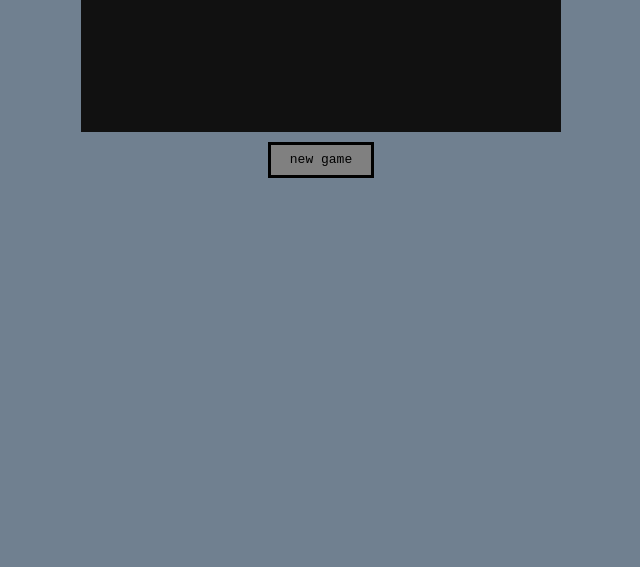
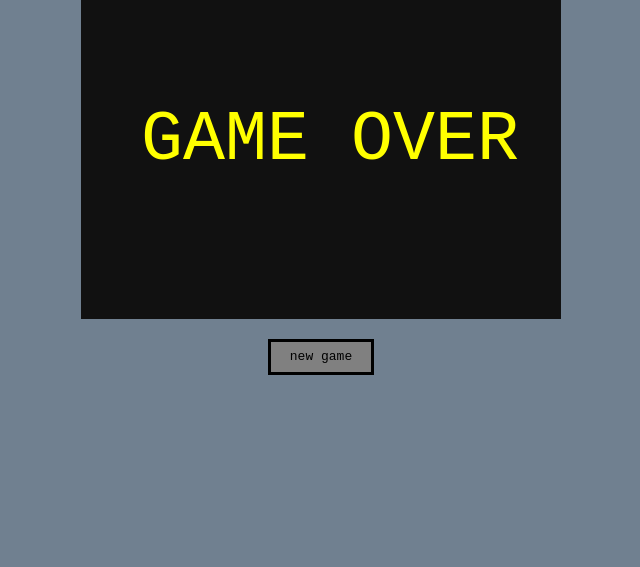
Before and after one commit to timhobson85/breakout, a plain HTML site: page index.html in a window 1280 px wide. Shown: the part 233-800 px from the top of the page, without its empty margins (319-959 px from the left). Drawn offline with Linux system fonts and the light colour scheme.

Commit message:
styling changes

```diff
--- a/index.html
+++ b/index.html
@@ -16,13 +16,22 @@
     }
     body {
       background-color: slategrey;
+      display: flex;
+    }
+    #container{
+      height: 100vh;
+      width: 100vw;
+      display:flex;
+      flex-direction: column;
+      justify-content: center;
+      align-items: center;
     }
     canvas {
       background: #111;
       display: block;
       margin: 10px auto;
     }
-    div {
+    #newGame {
       margin: 10px auto;
       display: block;
       width: 100px;
@@ -32,12 +41,18 @@
       line-height: 30px;
       border-style: solid;
     }
+    h1, #newGame {
+      /* border: 1px solid red;
+      position: absolute; */
+    }
   </style>
 </head>
 <body>
-  <h1>b r e a k o u t</h1>
-  <canvas id="myCanvas" width="480" height="320"></canvas>
-  <div onClick="document.location.reload()">new game</div>
+  <div id='container'>
+    <h1>b r e a k o u t</h1>
+    <canvas id="myCanvas" width="480" height="320"></canvas>
+    <div id='newGame' onClick="document.location.reload()">new game</div>
+  </div>
 </body>
 <script src="main.js"></script>
 </html>
```
